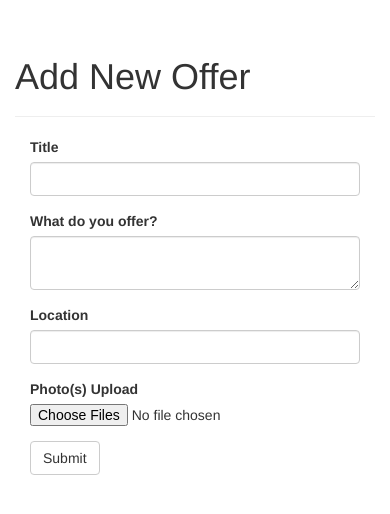
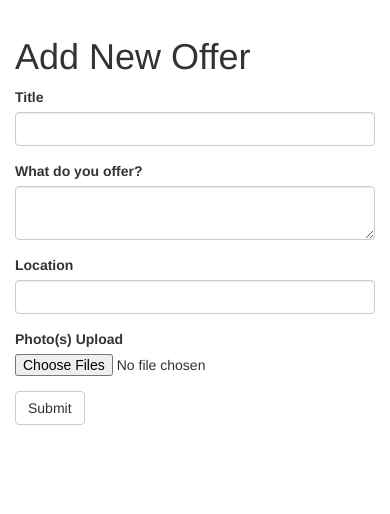
Before and after one commit to nevenaturkovic/cuttingswap, a Flask app: page /offer/new in a window 390 px wide. Shown: the part 55-569 px from the top of the page. Run offline with Flask 2, Linux system fonts and the light colour scheme; the visitor is signed in with stand-in values (Sample User, id 1); data comes from the database, SQL or seed files in the repository; some libraries are stand-ins or nearby versions.

Commit message:
Removed two divs from newoffer.html

```diff
--- a/app/templates/offer/newoffer.html
+++ b/app/templates/offer/newoffer.html
@@ -5,10 +5,8 @@
 {% block title %}CuttingSwap - Add New Offer{% endblock %}
 
 {% block page_content %}
-<div class="page-header">
-    <h1>Add New Offer</h1>
-</div>
-<div class="col-md-4">
-    {{ wtf.quick_form(form, enctype="multipart/form-data") }}
-</div>
+
+<h1>Add New Offer</h1>
+{{ wtf.quick_form(form, enctype="multipart/form-data") }}
+
 {% endblock %}
```
